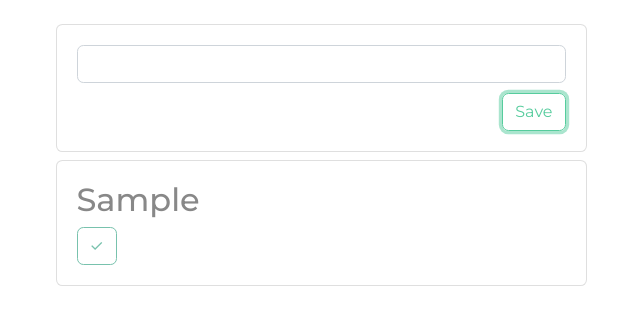
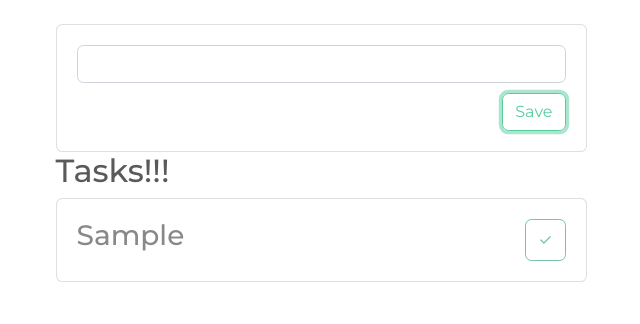
Before and after one commit to maurolnl/react-tasks, a React (Create React App) app: page / in a window 1280 px wide. Both pictures are taken after typing "Sample" into the empty fields and a click on the button "Save". Shown: the top 324 px of the page, without its empty margins (319-959 px from the left). Built offline with nearby package versions, Linux system fonts and the light colour scheme.

Commit message:
working version

```diff
--- a/src/App.tsx
+++ b/src/App.tsx
@@ -1,3 +1,4 @@
+import { findByLabelText } from "@testing-library/react";
 import React, { CSSProperties, useState } from "react";
 
 /*export interface INewTask {
@@ -59,37 +60,59 @@ function App(): JSX.Element {
               </form>
             </div>
           </div>
-          <dl>
+          <div>
+            {tasks.length > 0 ? <h2>Tasks!!!</h2> : null}
             {tasks.map((task: ITask, i: number) => (
-              <div key={i} className="card card-body mt-2">
-                <h2 style={{ textDecoration: task.done ? "line-through" : "" }}>
+              <div key={i} className="card card-body mt-2" >
+                <div >
+                  {task.done ? (
+                    <div style={cardStyle}>
+                      <h3
+                        style={{
+                          textDecoration: task.done ? "line-through" : "",
+                        }}
+                      >
                         {task.name}
-                </h2>
-                <div>
-                  {task.done ? (
+                      </h3>
                       <button
                         className="btn btn-outline-secondary"
                         onClick={() => toggleDone(i)}
                       >
                         ✗
                       </button>
+                    </div>
                   ) : (
+                    <div style={cardStyle}>
+                      <h3
+                        style={{
+                          textDecoration: task.done ? "line-through" : "",
+                        }}
+                      >
+                        {task.name}
+                      </h3>
                       <button
                         className="btn btn-outline-primary"
                         onClick={() => toggleDone(i)}
                       >
                         ✓
                       </button>
+                    </div>
                   )}
                 </div>
               </div>
             ))}
-          </dl>
+          </div>
         </div>
       </div>
     </div>
   );
 }
+
+const cardStyle: CSSProperties = {
+  display: "flex",
+  flexDirection: "row",
+  justifyContent: "space-between",
+};
 
 const buttonStyle: CSSProperties = {
   float: "right",
```
Also changed, not shown: 1 other file (tests, documents, lock files or other folders). Lines whose indentation alone changed are shown as unchanged.
